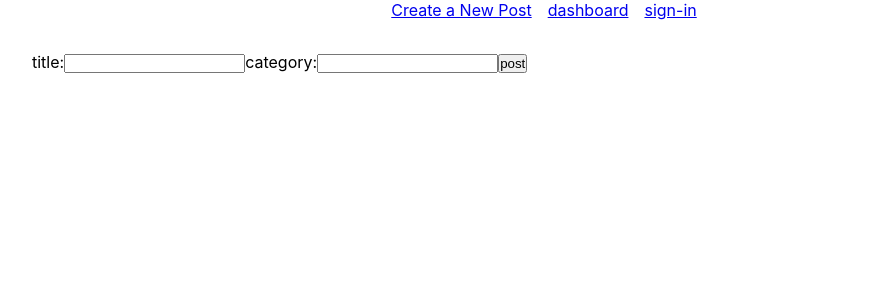
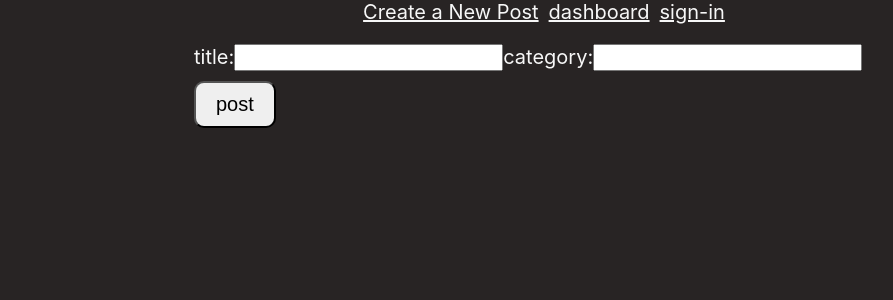
Before and after one commit to pongpwner/blog, a React (Create React App) app: page /create-post in a window 1280 px wide. Shown: the top 300 px of the page, without its empty margins (96-989 px from the left). Built offline with nearby package versions, Linux system fonts and the light colour scheme.

Commit message:
add basic styling

```diff
--- /dev/null
+++ b/src/colors.tsx
@@ -0,0 +1,7 @@
+const COLORS = {
+  primary1: "#282424",
+  primary2: "#3b3b3b",
+  secondary1: "#F7F7F7",
+};
+
+export default COLORS;
--- a/src/components/header/header.component.tsx
+++ b/src/components/header/header.component.tsx
@@ -12,6 +12,10 @@ const HeaderContainer = styled.header`
   display: flex;
   gap: 1rem;
   justify-content: center;
+  font-size: 2rem;
+  a {
+    color: #f7f7f7;
+  }
 `;
 const Header = ({ user, setUser, setJWT, setPosts }: IHeaderProps) => {
   return (
--- a/src/components/postForm.js/postForm.tsx
+++ b/src/components/postForm.js/postForm.tsx
@@ -2,8 +2,7 @@ import React, { useEffect, useState } from "react";
 import { useNavigate } from "react-router-dom";
 import { IPost } from "../../App";
 import styled from "styled-components";
-import { CKEditor } from "@ckeditor/ckeditor5-react";
-import ClassicEditor from "@ckeditor/ckeditor5-build-classic";
+
 import parse from "html-react-parser";
 import Tiptap from "./tiptap";
 
@@ -20,9 +19,39 @@ interface IPostFormProps {
   JWT: string;
   currentPost?: IPost | null;
 }
+interface IContainerProps {
+  display?: string;
+  flexDirection?: string;
+  justifyContent?: string;
+  alignItems?: string;
+  fontSize?: string;
+  minWidth?: string;
+  maxWidth?: string;
+  backgroundColor?: string;
+  padding?: string;
+}
 const Container = styled.div`
   margin: 2rem auto;
-  width: 80%;
+  min-width: ${(props: IContainerProps) =>
+    props.minWidth ? props.minWidth : "unset"};
+  max-width: ${(props: IContainerProps) =>
+    props.maxWidth ? props.maxWidth : "unset"};
+  font-size: 2rem;
+`;
+const SubmitButton = styled.button`
+  border-radius: 10px;
+  font-size: 2rem;
+  padding: 1rem 2rem;
+  margin-top: 1rem;
+  &:hover {
+    cursor: pointer;
+  }
+`;
+const PostInput = styled.input`
+  font-size: 2rem;
+`;
+const PostLabel = styled.label`
+  font-size: 2rem;
 `;
 
 const PostForm = ({
@@ -88,19 +117,19 @@ const PostForm = ({
     }
   }
   return (
-    <Container>
-      <label htmlFor="title">title:</label>
+    <Container minWidth="15rem" maxWidth="70rem">
+      <PostLabel htmlFor="title">title:</PostLabel>
 
-      <input
+      <PostInput
         type="text"
         id="title"
         name="title"
         value={title1!}
         onChange={(e) => handleChange(e)}
       />
-      <label htmlFor="title">category:</label>
+      <PostLabel htmlFor="title">category:</PostLabel>
 
-      <input
+      <PostInput
         type="text"
         id="category"
         name="category"
@@ -111,9 +140,7 @@ const PostForm = ({
         <Tiptap content={content1} onChange={setContent1}></Tiptap>
       ) : null}
 
-      <button onClick={handleSubmit}> post</button>
-      <div>{parse(content1!)}</div>
-      <div>{content1!}</div>
+      <SubmitButton onClick={handleSubmit}> post</SubmitButton>
     </Container>
   );
 };
--- a/src/components/postForm.js/styles.scss
+++ b/src/components/postForm.js/styles.scss
@@ -2,13 +2,21 @@
 .text-editor {
   border: 1px solid black;
   border-radius: 10px;
+  min-width: 15rem;
+  max-width: 70rem;
+  margin-top: 2rem;
+
   button {
     margin: 5px;
     font-size: 1.6rem;
   }
   .ProseMirror {
-    padding: 1rem;
+    padding: 2rem 3rem;
     border-top: 1px solid black;
+    font-size: 2rem;
+    background-color: #3b3b3b;
+    border-radius: 10px;
+    border: 1px solid white;
     > * + * {
       margin-top: 0.75em;
     }
@@ -49,8 +57,10 @@
     }
 
     img {
-      max-width: 100%;
-      height: auto;
+      display: block;
+      max-width: 80%;
+      max-height: 50rem;
+      margin: 0 auto;
     }
 
     blockquote {
--- a/src/components/postForm.js/tiptap.tsx
+++ b/src/components/postForm.js/tiptap.tsx
@@ -6,6 +6,12 @@ import TextStyle from "@tiptap/extension-text-style";
 import { EditorContent, useEditor } from "@tiptap/react";
 import StarterKit from "@tiptap/starter-kit";
 import React from "react";
+import styled from "styled-components";
+const MenuContainer = styled.div`
+  background-color: white;
+  border-radius: 10px;
+`;
+
 //@ts-ignore
 const MenuBar = ({ editor }) => {
   if (!editor) {
@@ -20,7 +26,7 @@ const MenuBar = ({ editor }) => {
     }
   };
   return (
-    <>
+    <MenuContainer>
       <button
         onClick={() => editor.chain().focus().toggleBold().run()}
         disabled={!editor.can().chain().focus().toggleBold().run()}
@@ -148,7 +154,7 @@ const MenuBar = ({ editor }) => {
         purple
       </button>
       <button onClick={addImage}>add image from URL</button>
-    </>
+    </MenuContainer>
   );
 };
 //@ts-ignore
--- a/src/global.styles.tsx
+++ b/src/global.styles.tsx
@@ -1,13 +1,17 @@
 import { createGlobalStyle } from "styled-components";
-
+import COLORS from "./colors";
+const { primary1, primary2, secondary1 } = COLORS;
 const GlobalStyle = createGlobalStyle`
     *{
     margin: 0;
     padding: 0;
+    box-sizing: border-box;
     }
-    /* html{
-     //   font-size: 62.5%;
-    } */
+    html{
+        font-size: 62.5%;
+        color:#F7F7F7;
+        background-color: ${primary1};
+    }
     ul,ol{
         list-style-type: none;
     }
```
